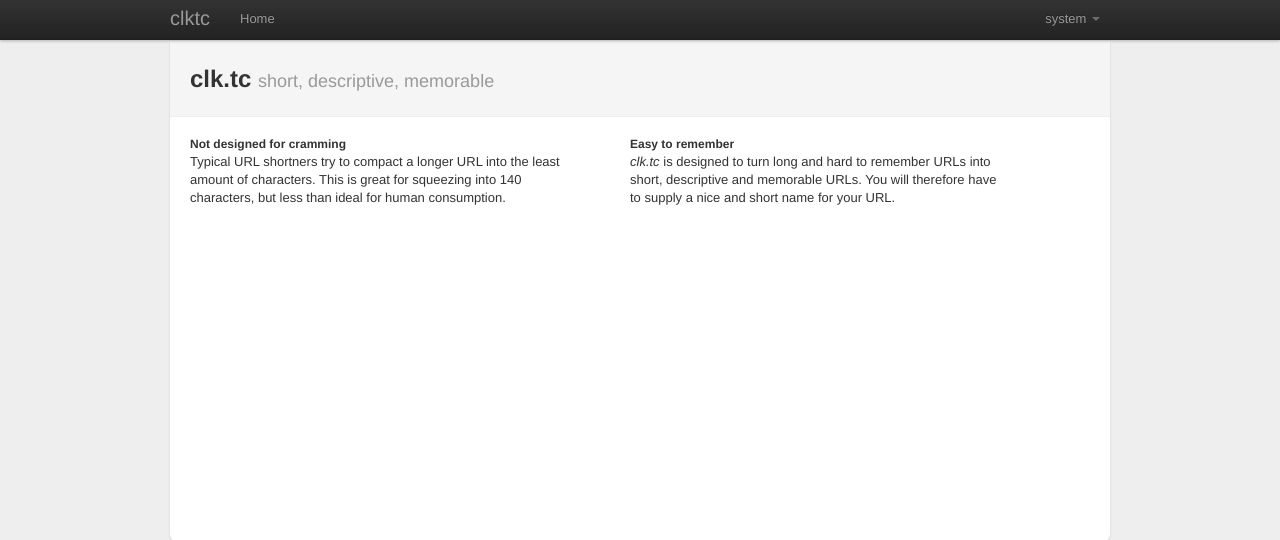
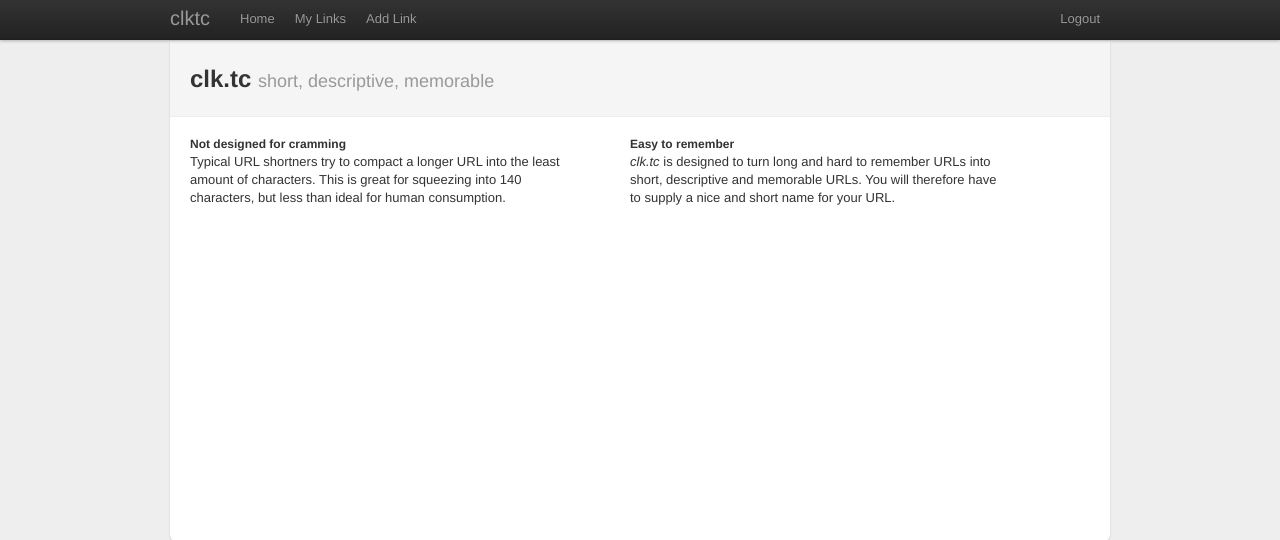
Before and after one commit to cosmin/clktc, a Django app: page / in a window 1280 px wide. Shown: the top 540 px of the page. Run offline with Django 3.2, Linux system fonts and the light colour scheme; a user stored in the database is signed in; parts of the project's set-up code (start-up, migrations or seed data) failed here and were passed over; some libraries are stand-ins or nearby versions.

Commit message:
replace the user dropdown with some explicit links in the top bar

```diff
--- a/clktc/templates/base.html
+++ b/clktc/templates/base.html
@@ -24,6 +24,10 @@
       <a class="brand" href="/">clktc</a>
       <ul class="nav">
         <li><a href="/">Home</a></li>
+        {% if not user.is_anonymous %}
+        <li><a href="{% url all_links %}">My Links</a></li>
+        <li><a href="{% url add_link %}">Add Link</a></li>
+        {% endif %}
       </ul>
       {% if user.is_anonymous %}
       <form action="{% url login %}" method="POST" class="navbar-form pull-right">
@@ -33,7 +37,9 @@
         <button class="btn btn-small" type="submit">Sign in</button>
       </form>
       {% else %}
-      {% include "topbar_user_dropdown.html" %}
+      <ul class="nav pull-right">
+        <li><a href="{% url logout %}">Logout</a></li>
+      </ul>
       {% endif %}
     </div>
   </div>
--- a/clktc/templates/topbar_user_dropdown.html
+++ /dev/null
@@ -1,14 +0,0 @@
-<ul class="nav pull-right">
-    <li class="dropdown">
-        <a href="#" class="dropdown-toggle" data-toggle="dropdown">
-          {{ user.username }}
-          <b class="caret"></b>
-        </a>
-        <ul class="dropdown-menu">
-            <li><a href="{% url add_link %}">Add Link</a></li>
-            <li><a href="{% url all_links %}">My Links</a></li>
-            <li class="divider"></li>
-            <li><a href="{% url logout %}">Logout</a></li>
-        </ul>
-    </li>
-</ul>
```
